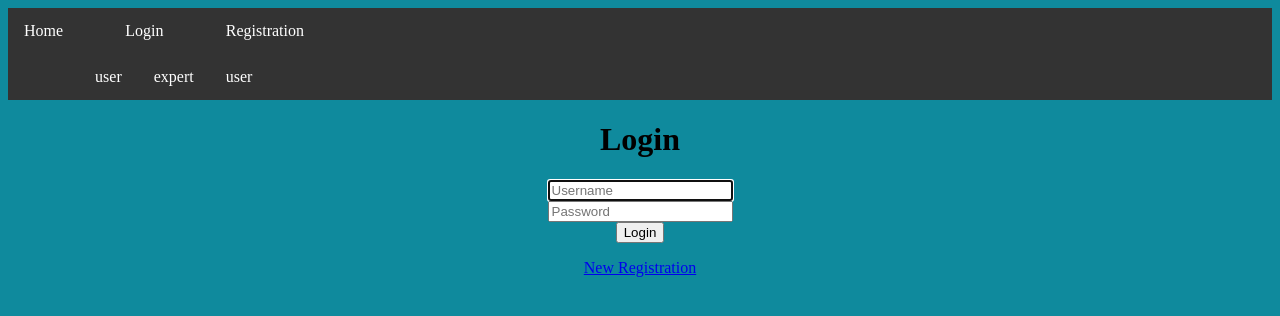
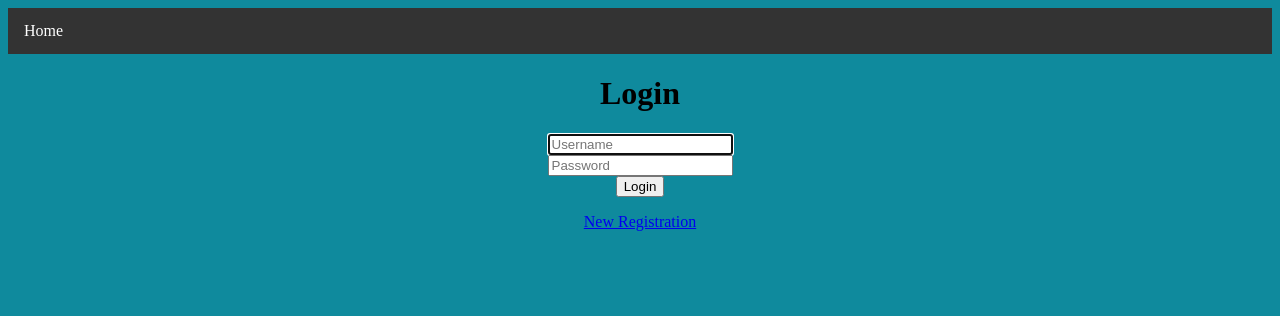
Before and after one commit to manideep-udumula/mini-deployment, a PHP site: page /login.php in a window 1280 px wide. Shown: the top 316 px of the page. Run offline with PHP 8.4, Linux system fonts and the light colour scheme; data that the repository does not hold is empty.

Commit message:
Update login.php

```diff
--- a/login.php
+++ b/login.php
@@ -11,21 +11,6 @@
    <ul>
     <li><a href="spandana.html">Home</a></li>
 
-    <li><a href="login.php">Login</a>
-        <div class="submenu">
-            <ul>
-                <li><a href="login.php">user</a></li>
-                <li><a href="expert_login.php">expert</a></li>
-            </ul>
-        </div>
-    </li>
-    <li><a href="registration.php">Registration</a>
-        <div class="submenu">
-            <ul>
-                <li><a href="login.php  ">user</a></li>
-            </ul>
-        </div>
-    </li>
    </ul>
   </div>
  </nav>
```
